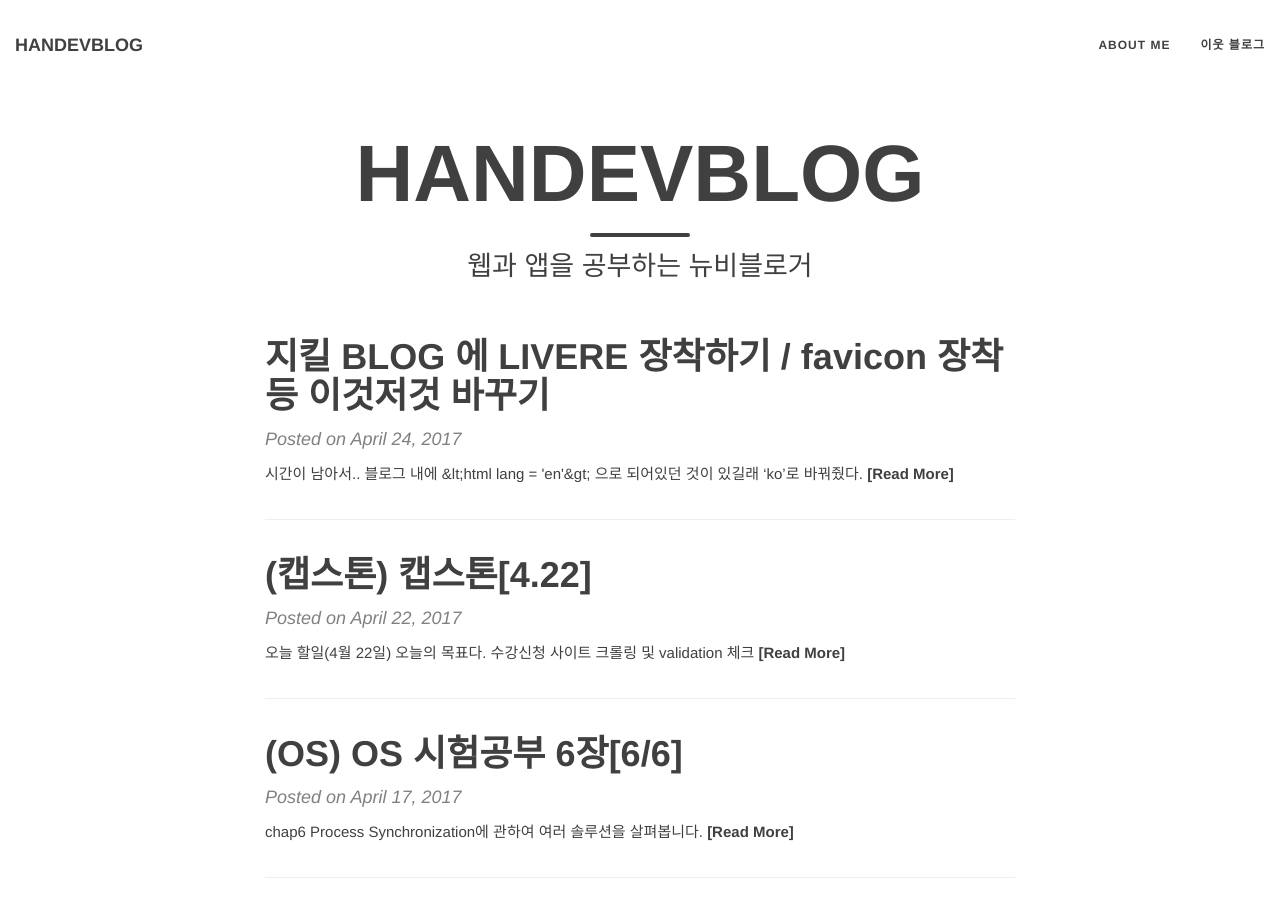
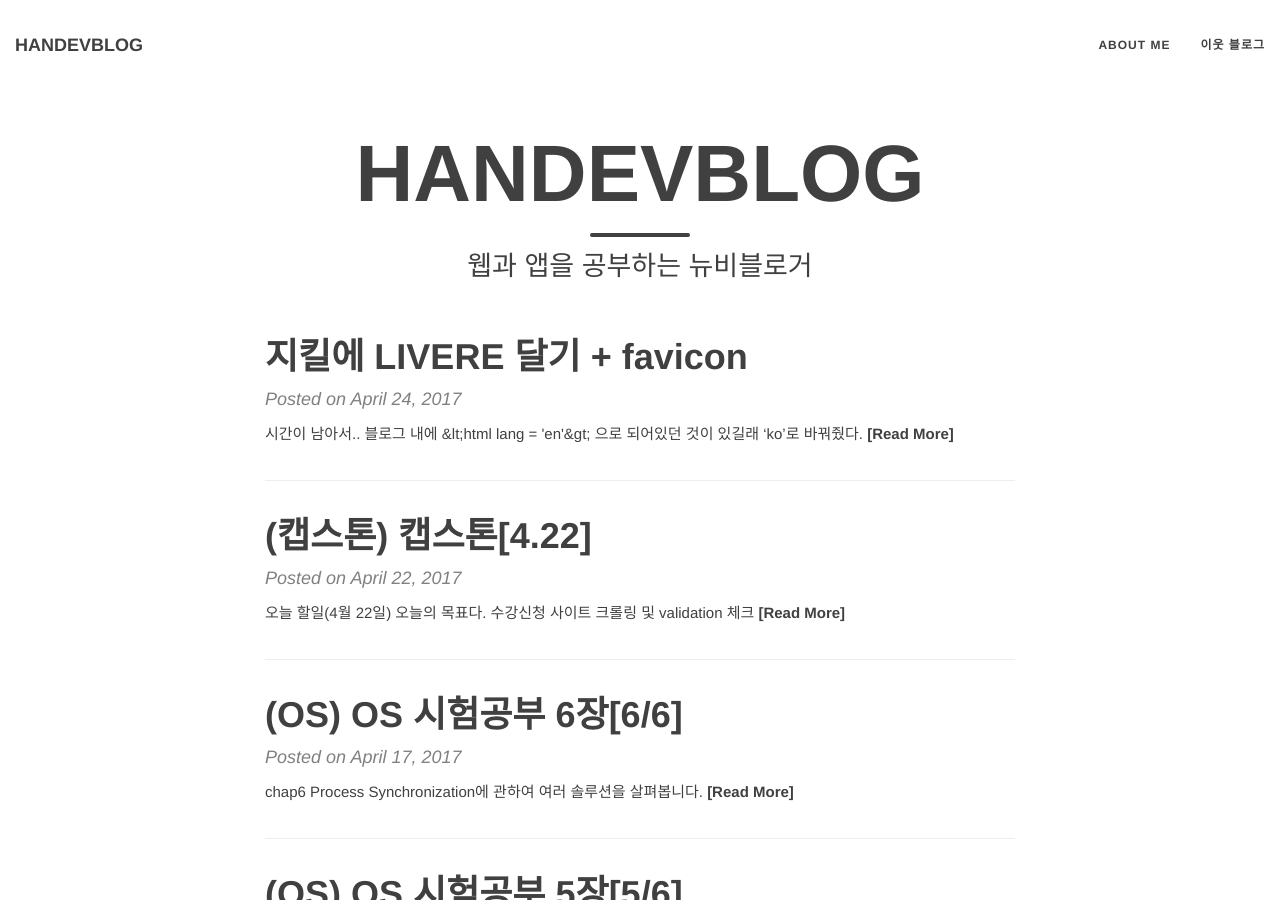
Before and after one commit to hanjungv/hanjungv.github.io, a Jekyll site: the page built from index.html, in a window 1280 px wide and 900 px high. Built offline with Jekyll 4.4.1, drawn with Linux system fonts in a browser that asks for light colours; nearby versions of some CDN libraries; the list of posts is cut into pages by our own code.

Commit message:
post update

````diff
--- a/_posts/2017-04/24/2017-04-24-1_ETC_livere.markdown
+++ b/_posts/2017-04/24/2017-04-24-1_ETC_livere.markdown
@@ -1,7 +1,7 @@
 ---
 
 layout: post
-title: "지킬 BLOG 에 LIVERE 장착하기 / favicon 장착 등 이것저것 바꾸기"
+title: "지킬에 LIVERE 달기 + favicon"
 category: etc
 
 ---
@@ -11,6 +11,7 @@
 
 ### 간단한 파비콘 장착
 * favicon을 쓸 이미지를 정하고 includes/head.html내에 html코드를 추가 시켜줬다.
+
 ```html
 <link rel="icon" type="image/png" href="/post_img/201704/24/faviconcon.png">
 ```
@@ -37,6 +38,7 @@
 5. 그러면 어떤 자바스크립트 코드들이 나올텐데 그 코드들을 일단 두고 지킬을 킨다.
 6. 이미 disqus를 사용하고 있었기 때문에 disqus를 사용하기 전 상태로 만들어주고(생략)
 7. /_layouts/post.html 에 가서 이 부분에 코드를 복사 붙여넣기 한다. 그러면 끝!
+
 ```html
 {% if page.comments %}
   <!-- 라이브리 시티 설치 코드 -->
@@ -46,7 +48,12 @@
 ```
 
 #### 결과물
+* 강아지가 파비콘으로 들어갔고<br/>
+<img src = '/post_img/201704/24/res2.png' width = "600"/>
+* 라이브리가 지킬에 달린 것을 볼 수 있었다<br/>
+<img src = '/post_img/201704/24/res1.png' width = "600"/>
 
-
+### 후기
+* 써봐야 알 것 같다.
 
 <br/><br/>
````
Also changed, not shown: post_img/201704/24/res1.png (added), post_img/201704/24/res2.png (added).
